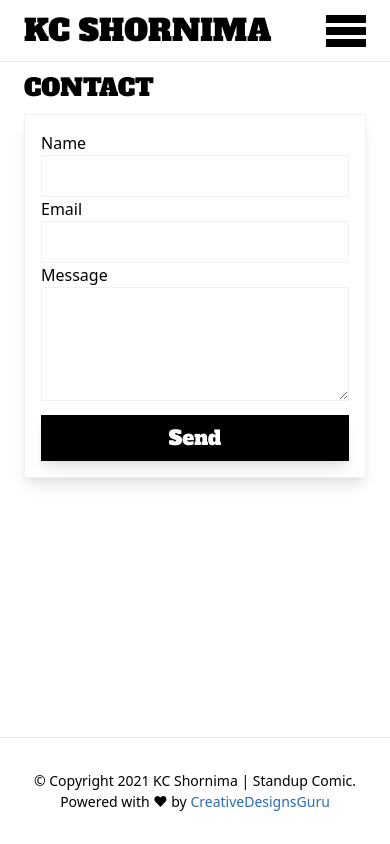
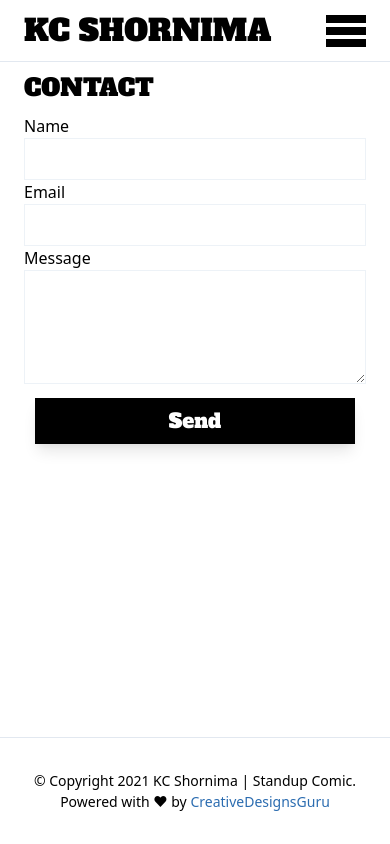
Before and after one commit to nich-o-las/kc-shornima-website, a Next.js app: page /contact in a window 390 px wide. Built offline with nearby package versions, Linux system fonts and the light colour scheme.

Commit message:
fixed contact form mobile styles

```diff
--- a/src/pages/contact.tsx
+++ b/src/pages/contact.tsx
@@ -9,7 +9,7 @@ export default function Contact(): JSX.Element {
       <form
         name="contact"
         data-netlify="true"
-        className="flex flex-col w-full p-4 mt-2 border shadow-lg"
+        className="flex flex-col w-full mt-2 lg:p-4 lg:border lg:shadow-lg"
       >
         <label htmlFor="name" className="lg:text-xl">
           Name <input type="text" name="name" className="w-full p-2 border" />
```
